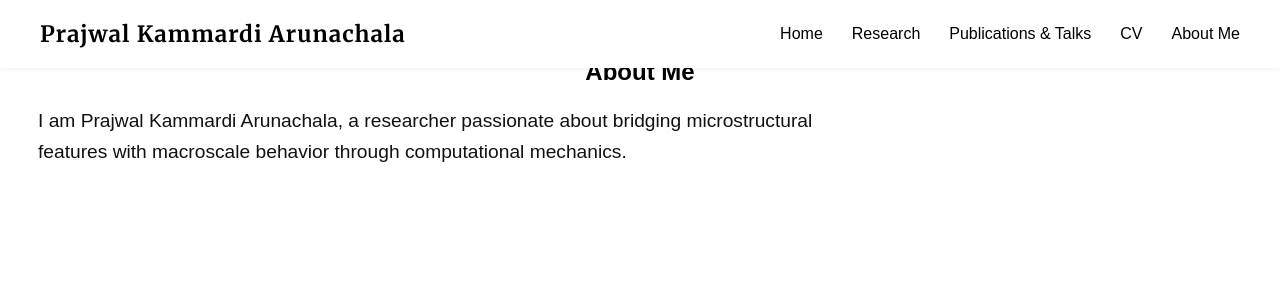
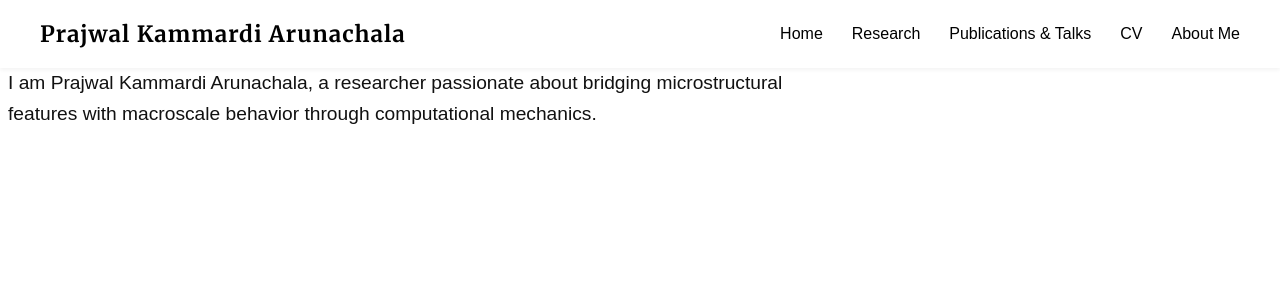
Before and after one commit to prajwalka/prajwalka.github.io, a Jekyll site: the page built from about.md, in a window 1280 px wide. Shown: the top 300 px of the page. Built offline with Jekyll 4.4.1, drawn with Linux system fonts in a browser that asks for light colours; some web fonts are replaced.

Commit message:
Updating homepage

```diff
--- a/assets/style.css
+++ b/assets/style.css
@@ -17,7 +17,7 @@ header {
 .header-content {
   width: 100%;
   max-width: 1200px; /* Optional: Limit content width inside header */
-  margin: 0 auto;
+  margin: 0;
   padding: 20px 40px;
   color: black;
   display: flex;
@@ -79,7 +79,7 @@ body {
 /* Main Content Area */
 main {
   background: white;
-  padding: 30px;
+  padding: 0;
   margin: 0;
 }
 
```
